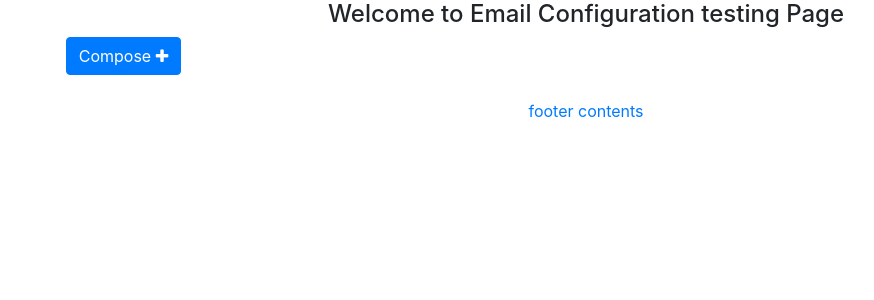
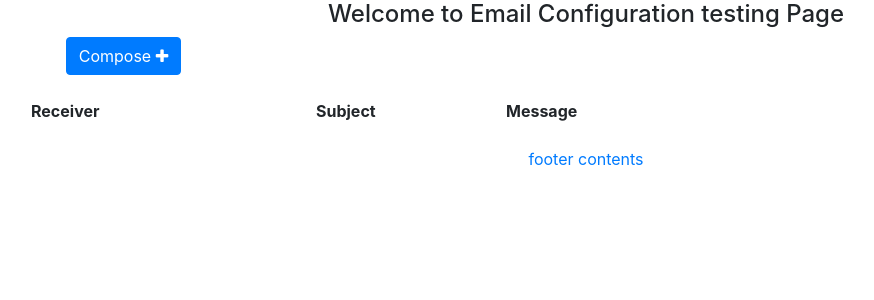
Before and after one commit to Lcsundarraj/emailConfig2, a Flask app: page / in a window 1280 px wide. Shown: the top 300 px of the page, without its empty margins (54-928 px from the left). Run offline with Flask 2, Linux system fonts and the light colour scheme; data that the repository does not hold is empty; some libraries are stand-ins or nearby versions.

Commit message:
Update emailConfiguration.html

```diff
--- a/templates/emailConfiguration.html
+++ b/templates/emailConfiguration.html
@@ -71,17 +71,17 @@
          </section>
 
          <section class="container mt-4 bg bg-outline-secondary">
-            <!-- <div class="row">
-                <div class="col-2">To</div>
-                <div class="col-2">Subject</div>
-                <div class="col-6">Message</div>
-                <div class="col-2"></div>
-            </div> -->
+            <div class="row">
+                <div class="col-3 text-left font-weight-bold">Receiver</div>
+                <div class="col-2 text-left font-weight-bold">Subject</div>
+                <div class="col-6 text-left font-weight-bold">Message</div>
+                <div class="col-1"></div>
+            </div>
             {% for p in all_mail %}
                 <div class="row bg bg-light rounded  p-1 mb-1">
-                    <div class="col-3 text-left">{{p["receiver"]}}</div>
+                    <div class="col-3 text-left text-truncate">{{p["receiver"]}}</div>
                     <div class="col-2 text-left">{{p["sub"]}}</div>
-                    <div class="col-6 text-left">{{p["Message"]}}</div>
+                    <div class="col-6 text-left text-truncate">{{p["Message"]}}</div>
                     <div class="col-1 text-right"><button type="button" class="btn text-dark"><i class="fa fa-plus"></i></button></div>
                 </div>
             {% endfor %}
```
